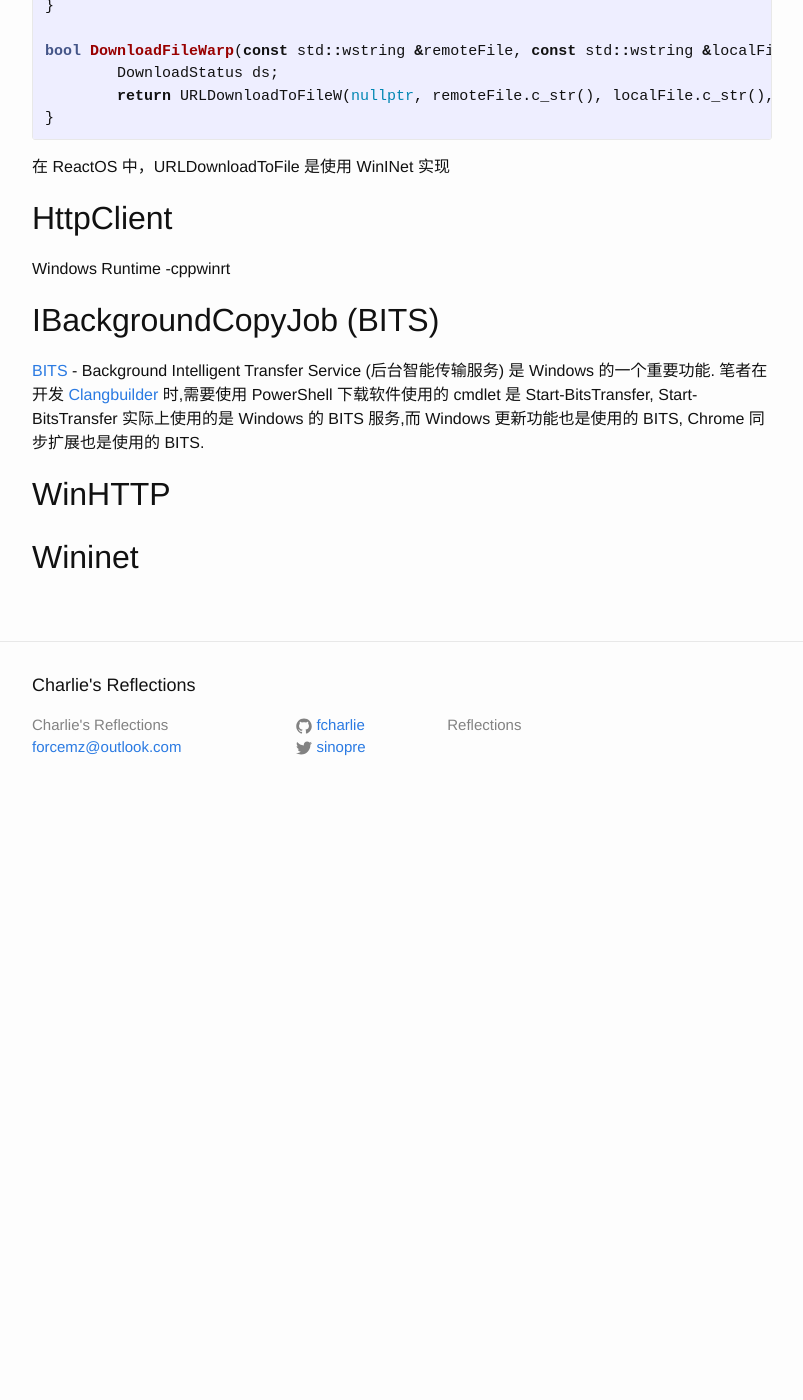
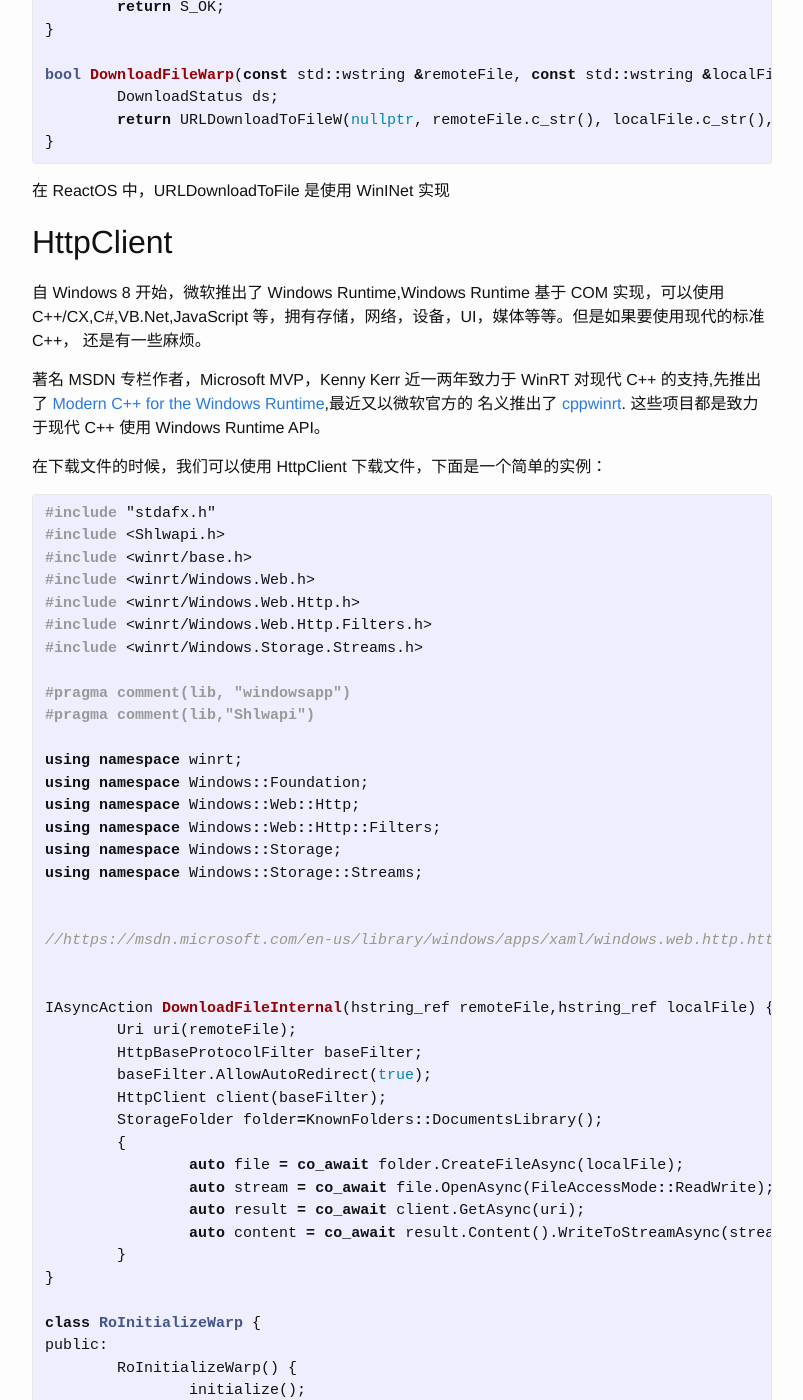
Before and after one commit to fcharlie/fcharlie.github.io, a Jekyll site: the page built from _posts/2016-11-03-Win32DownloadFeature.md, in a window 1280 px wide and 1400 px high, scrolled down 2723 px. Shown: the whole window, without its empty margins (238-1041 px from the left). Built offline with Jekyll 4.4.1, drawn with Linux system fonts in a browser that asks for light colours; before the commit the page ends 3542 px from its top, so only the background shows below that; some of the changed text lies outside the part shown.

Commit message:
Update
Signed-off-by: Force Charlie <charlieio@outlook.com>

```diff
--- a/_posts/2016-11-03-Win32DownloadFeature.md
+++ b/_posts/2016-11-03-Win32DownloadFeature.md
@@ -8,7 +8,7 @@ categories: windows
 
 # 前言
 
-笔者计划开发一个自用的包管理工具，需要支持下载功能，
+笔者计划开发一个自用的包管理工具，需要支持下载功能，笔者尝试了多种 Windows 下载 API，这里分享出来。
 
 ## URLDownloadToFile
 自 Internet Explorer 3.0 开始，Urlmon.dll 中开始提供 URLDownloadToFile，支持从远程服务器上下载文件到本地。
@@ -128,14 +128,99 @@ bool DownloadFileWarp(const std::wstring &remoteFile, const std::wstring &localF
 
 ## HttpClient
 
-Windows Runtime -cppwinrt
+自 Windows 8 开始，微软推出了 Windows Runtime,Windows Runtime 基于 COM 实现，可以使用
+C++/CX,C#,VB.Net,JavaScript 等，拥有存储，网络，设备，UI，媒体等等。但是如果要使用现代的标准 C++，
+还是有一些麻烦。
 
-## IBackgroundCopyJob (BITS)
+著名 MSDN 专栏作者，Microsoft MVP，Kenny Kerr 近一两年致力于 WinRT 对现代 C++ 的支持,先推出了
+[Modern C++ for the Windows Runtime](https://github.com/kennykerr/modern),最近又以微软官方的
+名义推出了 [cppwinrt](https://github.com/microsoft/cppwinrt). 这些项目都是致力于现代 C++ 使用
+Windows Runtime API。
+
+在下载文件的时候，我们可以使用 HttpClient 下载文件，下面是一个简单的实例：
+
+{% highlight cpp %}
+#include "stdafx.h"
+#include <Shlwapi.h>
+#include <winrt/base.h>
+#include <winrt/Windows.Web.h>
+#include <winrt/Windows.Web.Http.h>
+#include <winrt/Windows.Web.Http.Filters.h>
+#include <winrt/Windows.Storage.Streams.h>
+
+#pragma comment(lib, "windowsapp")
+#pragma comment(lib,"Shlwapi")
+
+using namespace winrt;
+using namespace Windows::Foundation;
+using namespace Windows::Web::Http;
+using namespace Windows::Web::Http::Filters;
+using namespace Windows::Storage;
+using namespace Windows::Storage::Streams;
+
+
+//https://msdn.microsoft.com/en-us/library/windows/apps/xaml/windows.web.http.httpclient.aspx
+
+
+IAsyncAction DownloadFileInternal(hstring_ref remoteFile,hstring_ref localFile) {
+	Uri uri(remoteFile);
+	HttpBaseProtocolFilter baseFilter;
+	baseFilter.AllowAutoRedirect(true);
+	HttpClient client(baseFilter);
+	StorageFolder folder=KnownFolders::DocumentsLibrary();
+	{
+		auto file = co_await folder.CreateFileAsync(localFile);
+		auto stream = co_await file.OpenAsync(FileAccessMode::ReadWrite);
+		auto result = co_await client.GetAsync(uri);
+		auto content = co_await result.Content().WriteToStreamAsync(stream);
+	}
+}
+
+class RoInitializeWarp {
+public:
+	RoInitializeWarp() {
+		initialize();
+	}
+	~RoInitializeWarp() {
+		uninitialize();
+	}
+};
+
+bool WinRTDownloadFile(const std::wstring &remoteFile, const std::wstring &localFile) {
+	initialize();
+	try {
+		DownloadFileInternal(remoteFile.c_str(), localFile.c_str()).get();
+	}
+	catch (hresult_error const  &e) {
+		printf("Error: %ls\n", e.message().c_str());
+		uninitialize();
+		return false;
+	}
+	catch (...) {
+		return false;
+	}
+	uninitialize();
+	return true;
+}
+{% endhighlight %}
+
+完全使用 cppwinrt 还是有一些问题，比如，StorageFolder 的目录权限问题，然后就是重定向，如果要解决重定向，还要添加一些
+复杂的代码，比如 npm.taobao.org 使用 HTTPS 下载重定向 HTTP 就会触发异常，然后异常捕获还是有点麻烦。
+
+当然我是非常期待 cppwinrt 的进一步改进。
+
+Kenny Kerr 在 [MSDN]((https://msdn.microsoft.com/magazine/mt149362?author=Kenny%20Kerr) 上发布了
+很多优秀的文章，Windows 平台上原生程序开发人员可以去查看此链接。
+
+## Background Intelligent Transfer Service
 
 [BITS](https://msdn.microsoft.com/en-us/library/windows/desktop/aa362708(v=vs.85).aspx) - Background Intelligent Transfer Service
 (后台智能传输服务) 是 Windows 的一个重要功能.
+
 笔者在开发 [Clangbuilder](https://github.com/fstudio/clangbuilder) 时,需要使用 PowerShell 下载软件使用的 cmdlet 是 Start-BitsTransfer,
 Start-BitsTransfer 实际上使用的是 Windows 的 BITS 服务,而 Windows 更新功能也是使用的 BITS, Chrome 同步扩展也是使用的 BITS.
+
+IBackgroundCopyJob
 
 ## WinHTTP
 
```
